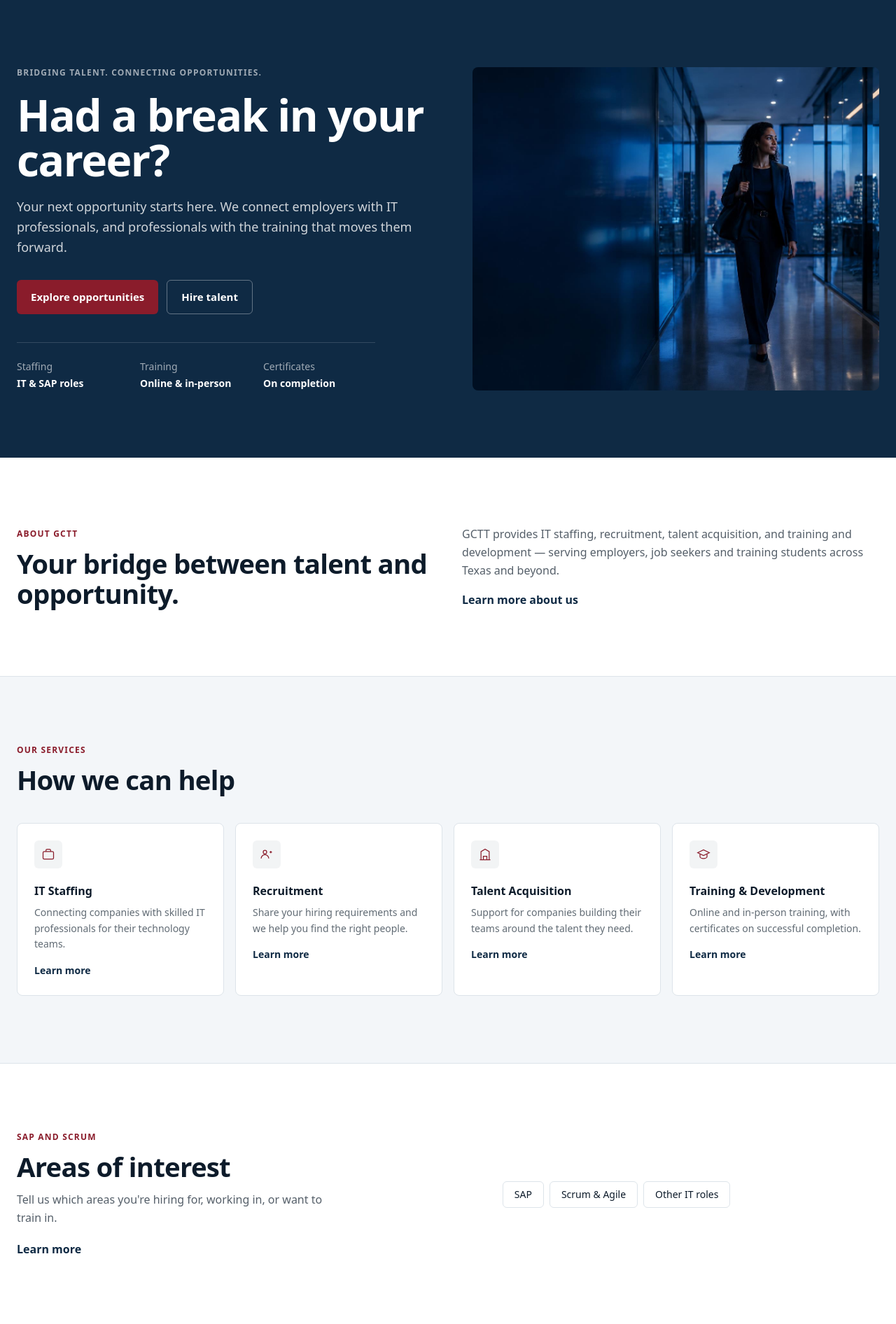
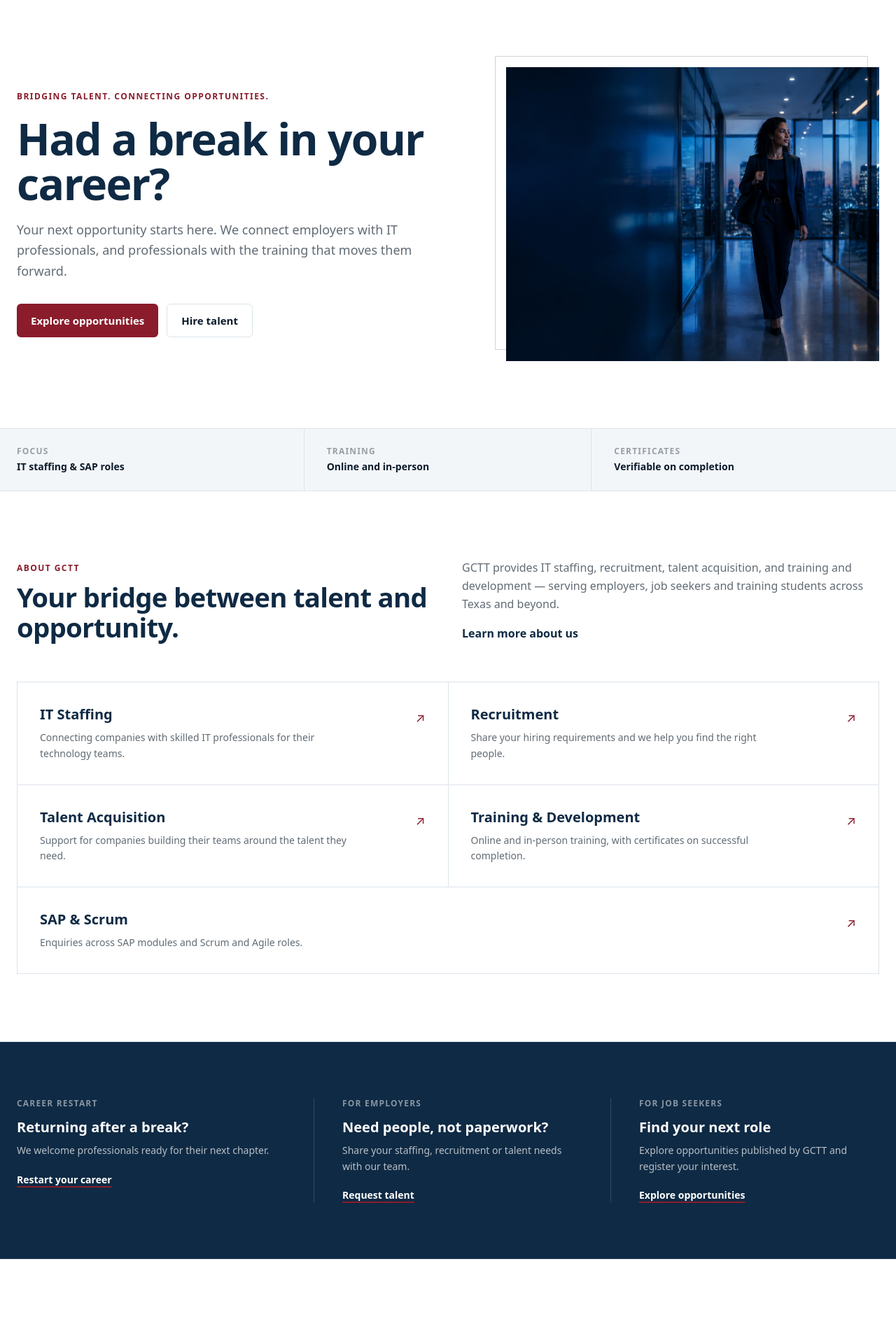
Before and after one commit to faizanali-ai/gctt, a Django app: page / in a window 1280 px wide. Shown: the part 101-1993 px from the top of the page at 70% size. Run offline with Django 5.2, Linux system fonts and the light colour scheme; parts of the project's set-up code (start-up, migrations or seed data) failed here and were passed over.

Commit message:
Home page rehaul: light hero, credential strip, structured services grid, split audience band

```diff
--- a/templates/pages/home.html
+++ b/templates/pages/home.html
@@ -3,33 +3,37 @@
 {% block title %}GCTT — IT Staffing, Recruitment & Training{% endblock %}
 {% block content %}
 
-<section class="bg-brand text-paper">
-  <div class="mx-auto grid max-w-7xl gap-10 px-6 py-16 md:py-24 lg:grid-cols-[1.05fr_1fr]">
+<section class="border-b border-line bg-paper">
+  <div class="mx-auto grid max-w-7xl gap-12 px-6 py-16 md:py-24 lg:grid-cols-[1.1fr_0.9fr] lg:items-center">
     <div>
-      <p class="text-xs font-semibold uppercase tracking-[0.1em] text-paper/60">{{ COMPANY.tagline }}</p>
-      <h1 class="rise mt-5 display-xl">Had a break in your career?</h1>
-      <p class="rise rise-2 mt-5 max-w-xl text-lg leading-relaxed text-paper/80">Your next opportunity starts here. We connect employers with IT professionals, and professionals with the training that moves them forward.</p>
-      <div class="rise rise-3 mt-8 flex flex-col gap-3 sm:flex-row">
+      <p class="text-xs font-semibold uppercase tracking-[0.12em] text-accent">Bridging talent. Connecting opportunities.</p>
+      <h1 class="mt-5 display-xl text-brand">Had a break in your career?</h1>
+      <p class="mt-5 max-w-xl text-lg leading-relaxed text-ink/65">Your next opportunity starts here. We connect employers with IT professionals, and professionals with the training that moves them forward.</p>
+      <div class="mt-8 flex flex-col gap-3 sm:flex-row">
         <a href="{% url 'careers' %}" class="btn btn-primary">Explore opportunities</a>
-        <a href="{% url 'employers' %}" class="btn btn-inverse">Hire talent</a>
+        <a href="{% url 'employers' %}" class="btn btn-secondary">Hire talent</a>
       </div>
-      <dl class="mt-10 grid max-w-lg grid-cols-3 gap-4 border-t border-paper/15 pt-6 text-sm">
-        <div>
-          <dt class="text-paper/60">Staffing</dt>
-          <dd class="mt-1 font-semibold">IT &amp; SAP roles</dd>
-        </div>
-        <div>
-          <dt class="text-paper/60">Training</dt>
-          <dd class="mt-1 font-semibold">Online &amp; in-person</dd>
-        </div>
-        <div>
-          <dt class="text-paper/60">Certificates</dt>
-          <dd class="mt-1 font-semibold">On completion</dd>
-        </div>
-      </dl>
     </div>
-    <div class="relative min-h-[260px] overflow-hidden rounded-lg lg:min-h-0">
-      <img src="{% static 'images/hero-office.jpg' %}" alt="Professional walking through an office building" class="absolute inset-0 h-full w-full object-cover object-[72%_center]" fetchpriority="high">
+    <div class="relative">
+      <div class="absolute -left-4 -top-4 hidden h-full w-full border border-brand/20 lg:block"></div>
+      <img src="{% static 'images/hero-office.jpg' %}" alt="Professional walking through an office building" class="relative h-72 w-full object-cover object-[68%_center] md:h-[420px]">
+    </div>
+  </div>
+</section>
+
+<section class="border-b border-line bg-surface">
+  <div class="mx-auto grid max-w-7xl divide-y divide-line px-6 sm:grid-cols-3 sm:divide-x sm:divide-y-0">
+    <div class="py-6 sm:pr-8">
+      <p class="text-xs font-semibold uppercase tracking-[0.1em] text-ink/40">Focus</p>
+      <p class="mt-1 text-sm font-semibold">IT staffing &amp; SAP roles</p>
+    </div>
+    <div class="py-6 sm:px-8">
+      <p class="text-xs font-semibold uppercase tracking-[0.1em] text-ink/40">Training</p>
+      <p class="mt-1 text-sm font-semibold">Online and in-person</p>
+    </div>
+    <div class="py-6 sm:pl-8">
+      <p class="text-xs font-semibold uppercase tracking-[0.1em] text-ink/40">Certificates</p>
+      <p class="mt-1 text-sm font-semibold">Verifiable on completion</p>
     </div>
   </div>
 </section>
@@ -37,94 +41,76 @@
 <section class="mx-auto max-w-7xl px-6 py-16 md:py-24">
   <div class="grid gap-10 md:grid-cols-2 md:items-end">
     <div>
-      <p class="eyebrow">About GCTT</p>
-      <h2 class="mt-3 display-lg">Your bridge between talent and opportunity.</h2>
+      <p class="text-xs font-semibold uppercase tracking-[0.12em] text-accent">About GCTT</p>
+      <h2 class="mt-3 display-lg text-brand">Your bridge between talent and opportunity.</h2>
     </div>
-    <div class="text-base leading-relaxed text-ink/70">
+    <div class="leading-relaxed text-ink/65">
       <p>GCTT provides IT staffing, recruitment, talent acquisition, and training and development — serving employers, job seekers and training students across Texas and beyond.</p>
       <a href="{% url 'about' %}" class="link mt-4 inline-block">Learn more about us</a>
     </div>
   </div>
+
+  <div class="mt-14 grid gap-px border border-line bg-line md:grid-cols-2">
+    {% for service in SERVICES %}
+      <a href="{{ service.url }}" class="group bg-paper p-8 transition hover:bg-surface">
+        <div class="flex items-start justify-between gap-4">
+          <div>
+            <h3 class="text-xl font-semibold text-brand">{{ service.title }}</h3>
+            <p class="mt-2 max-w-md text-sm leading-relaxed text-ink/65">{{ service.text }}</p>
+          </div>
+          <span class="mt-1 text-lg text-accent">↗</span>
+        </div>
+      </a>
+    {% empty %}
+    {% endfor %}
+    <a href="{% url 'sap_scrum' %}" class="group bg-paper p-8 transition hover:bg-surface md:col-span-2">
+      <div class="flex items-start justify-between gap-4">
+        <div>
+          <h3 class="text-xl font-semibold text-brand">SAP &amp; Scrum</h3>
+          <p class="mt-2 max-w-xl text-sm leading-relaxed text-ink/65">Enquiries across SAP modules and Scrum and Agile roles.</p>
+        </div>
+        <span class="mt-1 text-lg text-accent">↗</span>
+      </div>
+    </a>
+  </div>
 </section>
 
-<section class="border-y border-line bg-surface">
-  <div class="mx-auto max-w-7xl px-6 py-16 md:py-24">
-    <div class="max-w-2xl">
-      <p class="eyebrow">Our services</p>
-      <h2 class="mt-3 display-lg">How we can help</h2>
+<section class="border-y border-line bg-brand text-paper">
+  <div class="mx-auto grid max-w-7xl gap-10 px-6 py-16 md:grid-cols-3 md:py-20">
+    <div>
+      <p class="text-xs font-semibold uppercase tracking-[0.1em] text-paper/50">Career Restart</p>
+      <h3 class="mt-3 text-xl font-semibold">Returning after a break?</h3>
+      <p class="mt-2 text-sm leading-relaxed text-paper/70">We welcome professionals ready for their next chapter.</p>
+      <a href="{% url 'career_restart' %}" class="mt-5 inline-block text-sm font-semibold text-paper underline decoration-accent decoration-2 underline-offset-4">Restart your career</a>
     </div>
-    <div class="mt-10 grid gap-4 sm:grid-cols-2 lg:grid-cols-4">
-      {% for service in SERVICES %}
-        <a href="{{ service.url }}" class="group card hover:border-brand">
-          <span class="flex h-10 w-10 items-center justify-center rounded-md bg-brand/5 text-accent">
-            {% if forloop.counter == 1 %}
-              <svg viewBox="0 0 24 24" fill="none" stroke="currentColor" stroke-width="1.5" class="h-5 w-5" aria-hidden="true"><rect x="3" y="7" width="18" height="13" rx="2"/><path d="M8 7V5a2 2 0 0 1 2-2h4a2 2 0 0 1 2 2v2"/></svg>
-            {% elif forloop.counter == 2 %}
-              <svg viewBox="0 0 24 24" fill="none" stroke="currentColor" stroke-width="1.5" class="h-5 w-5" aria-hidden="true"><circle cx="9" cy="8" r="3"/><path d="M2.5 19a6.5 6.5 0 0 1 13 0"/><path d="M17 8h4M19 6v4"/></svg>
-            {% elif forloop.counter == 3 %}
-              <svg viewBox="0 0 24 24" fill="none" stroke="currentColor" stroke-width="1.5" class="h-5 w-5" aria-hidden="true"><path d="M3 21h18M5 21V7l7-4 7 4v14"/><path d="M9 21v-6h6v6"/></svg>
-            {% else %}
-              <svg viewBox="0 0 24 24" fill="none" stroke="currentColor" stroke-width="1.5" class="h-5 w-5" aria-hidden="true"><path d="M2 9l10-5 10 5-10 5L2 9z"/><path d="M6 11v5c0 1.5 2.7 3 6 3s6-1.5 6-3v-5"/></svg>
-            {% endif %}
-          </span>
-          <h3 class="mt-5 text-base font-semibold text-ink">{{ service.title }}</h3>
-          <p class="mt-2 text-sm leading-relaxed text-ink/65">{{ service.text }}</p>
-          <span class="mt-4 inline-block text-sm font-semibold text-brand group-hover:text-accent">Learn more</span>
-        </a>
-      {% endfor %}
+    <div class="md:border-l md:border-paper/15 md:pl-10">
+      <p class="text-xs font-semibold uppercase tracking-[0.1em] text-paper/50">For Employers</p>
+      <h3 class="mt-3 text-xl font-semibold">Need people, not paperwork?</h3>
+      <p class="mt-2 text-sm leading-relaxed text-paper/70">Share your staffing, recruitment or talent needs with our team.</p>
+      <a href="{% url 'employers' %}" class="mt-5 inline-block text-sm font-semibold text-paper underline decoration-accent decoration-2 underline-offset-4">Request talent</a>
+    </div>
+    <div class="md:border-l md:border-paper/15 md:pl-10">
+      <p class="text-xs font-semibold uppercase tracking-[0.1em] text-paper/50">For Job Seekers</p>
+      <h3 class="mt-3 text-xl font-semibold">Find your next role</h3>
+      <p class="mt-2 text-sm leading-relaxed text-paper/70">Explore opportunities published by GCTT and register your interest.</p>
+      <a href="{% url 'careers' %}" class="mt-5 inline-block text-sm font-semibold text-paper underline decoration-accent decoration-2 underline-offset-4">Explore opportunities</a>
     </div>
   </div>
 </section>
 
 <section class="mx-auto max-w-7xl px-6 py-16 md:py-24">
-  <div class="grid gap-12 lg:grid-cols-[1.2fr_1fr] lg:items-center">
+  <div class="grid gap-12 lg:grid-cols-[1fr_1.2fr]">
     <div>
-      <p class="eyebrow">SAP and Scrum</p>
-      <h2 class="mt-3 display-lg">Areas of interest</h2>
-      <p class="mt-3 max-w-md text-base leading-relaxed text-ink/70">Tell us which areas you're hiring for, working in, or want to train in.</p>
-      <a href="{% url 'sap_scrum' %}" class="link mt-5 inline-block">Learn more</a>
-    </div>
-    <div class="flex flex-wrap items-center gap-2">
-      <span class="rounded-md border border-line bg-paper px-4 py-2 text-sm font-medium">SAP</span>
-      <span class="rounded-md border border-line bg-paper px-4 py-2 text-sm font-medium">Scrum &amp; Agile</span>
-      <span class="rounded-md border border-line bg-paper px-4 py-2 text-sm font-medium">Other IT roles</span>
-    </div>
-  </div>
-</section>
-
-<section class="border-y border-line bg-surface">
-  <div class="mx-auto grid max-w-7xl gap-4 px-6 py-16 md:grid-cols-3 md:py-24">
-    <div class="card">
-      <h3 class="text-base font-semibold">Career Restart</h3>
-      <p class="mt-2 text-sm leading-relaxed text-ink/65">Returning after a career break? We welcome professionals ready for their next chapter.</p>
-      <a href="{% url 'career_restart' %}" class="link mt-4 inline-block text-sm">Restart your career</a>
-    </div>
-    <div class="card">
-      <h3 class="text-base font-semibold">For Employers</h3>
-      <p class="mt-2 text-sm leading-relaxed text-ink/65">Share your staffing, recruitment or talent acquisition needs with our team.</p>
-      <a href="{% url 'employers' %}" class="link mt-4 inline-block text-sm">Request talent</a>
-    </div>
-    <div class="card">
-      <h3 class="text-base font-semibold">For Job Seekers</h3>
-      <p class="mt-2 text-sm leading-relaxed text-ink/65">Explore opportunities published by GCTT and register your interest.</p>
-      <a href="{% url 'careers' %}" class="link mt-4 inline-block text-sm">Explore opportunities</a>
-    </div>
-  </div>
-</section>
-
-<section class="mx-auto max-w-7xl px-6 py-16 md:py-24">
-  <div class="grid gap-12 lg:grid-cols-[1fr_1.3fr]">
-    <div>
-      <p class="eyebrow">Contact</p>
-      <h2 class="mt-3 display-lg">Get in touch</h2>
-      <p class="mt-3 text-base leading-relaxed text-ink/65">Tell us what you need and our team will respond directly.</p>
+      <p class="text-xs font-semibold uppercase tracking-[0.12em] text-accent">Contact</p>
+      <h2 class="mt-3 display-lg text-brand">Get in touch</h2>
+      <p class="mt-3 leading-relaxed text-ink/65">Tell us what you need and our team will respond directly.</p>
       <ul class="mt-6 space-y-2 text-sm text-ink/70">
         <li>{{ COMPANY.jobs_email }}</li>
         <li>{{ COMPANY.email }}</li>
         <li>{{ COMPANY.address }}</li>
       </ul>
     </div>
-    <div class="card">
+    <div class="border border-line bg-paper p-6 md:p-8">
       {% include "enquiries/_form.html" %}
     </div>
   </div>
```
Also changed, not shown: static/css/output.css.
